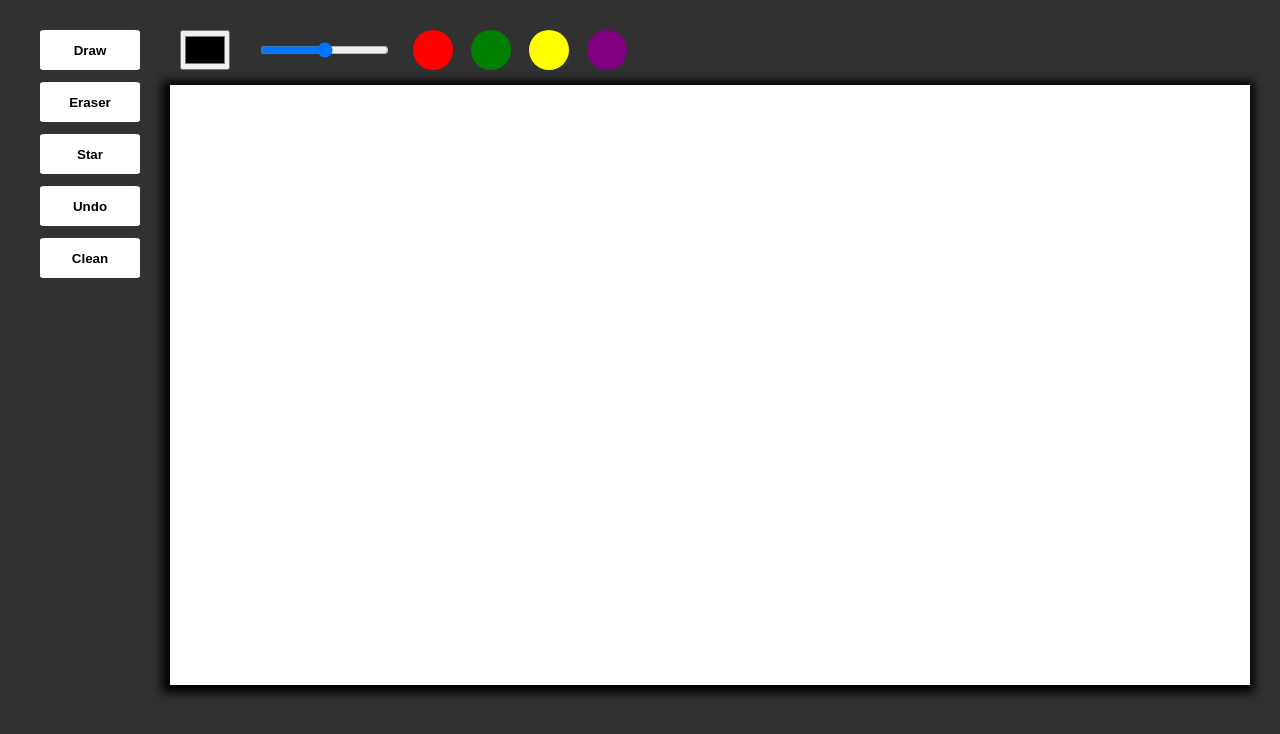
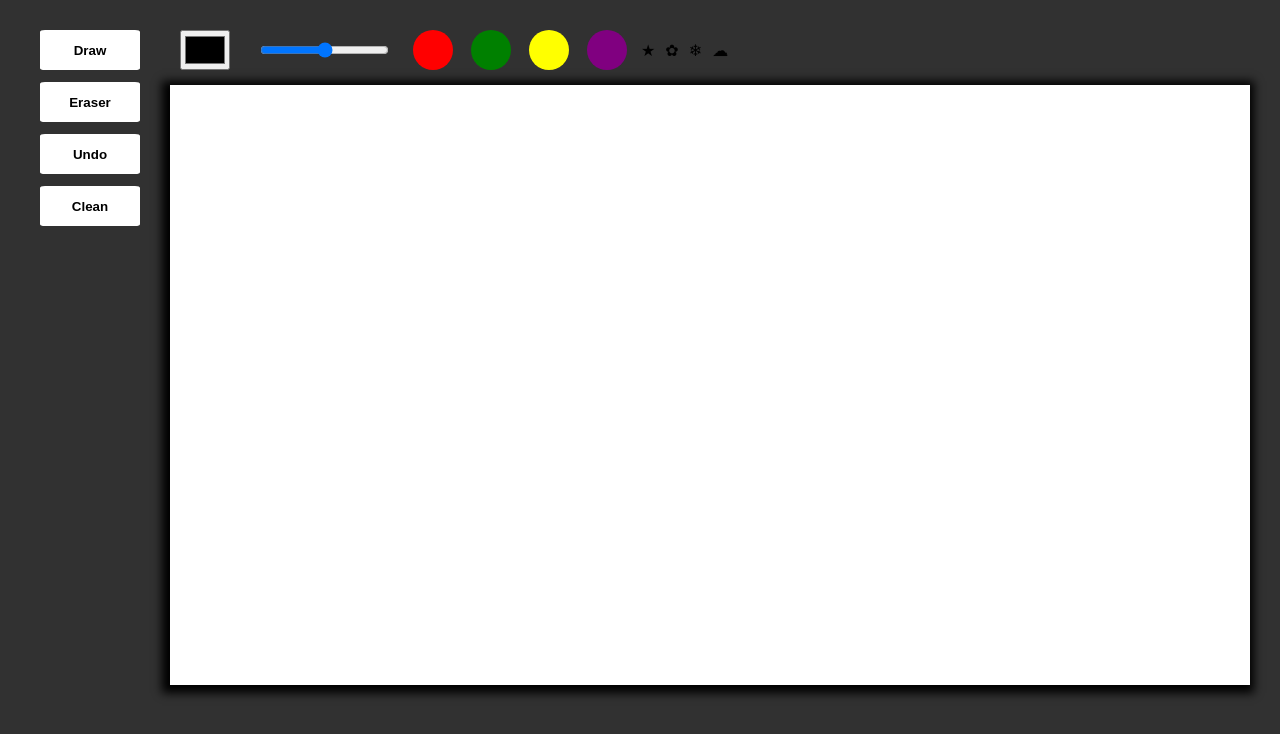
Before and after one commit to web-concepts-2026/web-canvas-2d-tarasevych, a plain HTML site: page index.html in a window 1280 px wide. Drawn offline with Linux system fonts and the light colour scheme.

Commit message:
add rows for stamps

```diff
--- a/index.html
+++ b/index.html
@@ -11,7 +11,6 @@
         <div class="tools">
             <button onclick="set_draw()" type="button" class="button">Draw</button>
             <button onclick="eraser()" type="button" class="button">Eraser</button>
-            <button onclick="stamp_star()" type="button" class="button">Star</button>
             <button onclick="undo_last()" type="button" class="button">Undo</button>
             <button onclick="clear_canvas()" type="button" class="button">Clean</button>
         </div>
@@ -25,6 +24,10 @@
                 <div onClick= "change_color(this)" class="color-field" style="background: green;"></div>
                 <div onClick= "change_color(this)" class="color-field" style="background: yellow;"></div>
                 <div onClick= "change_color(this)" class="color-field" style="background: purple;"></div>
+                <div onclick="stamp_star()" class="stamp_icon">★</div>
+                <div onclick="stamp_flower()" class="stamp_icon">✿</div>
+                <div onclick="stamp_snow()" class="stamp_icon">❄</div>
+                <div onclick="stamp_cloud()" class="stamp_icon">☁</div>
         </div>
 
         <canvas id="canvas"></canvas>
```
